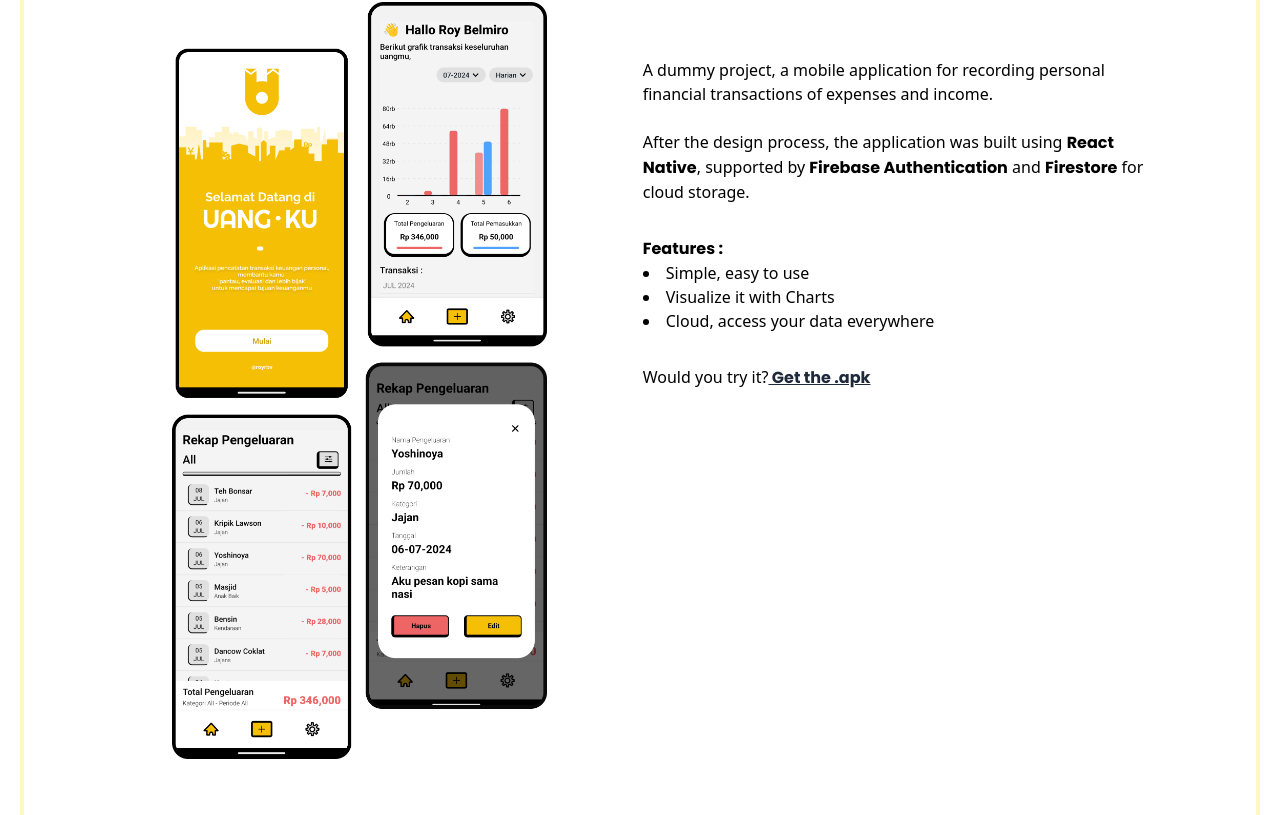
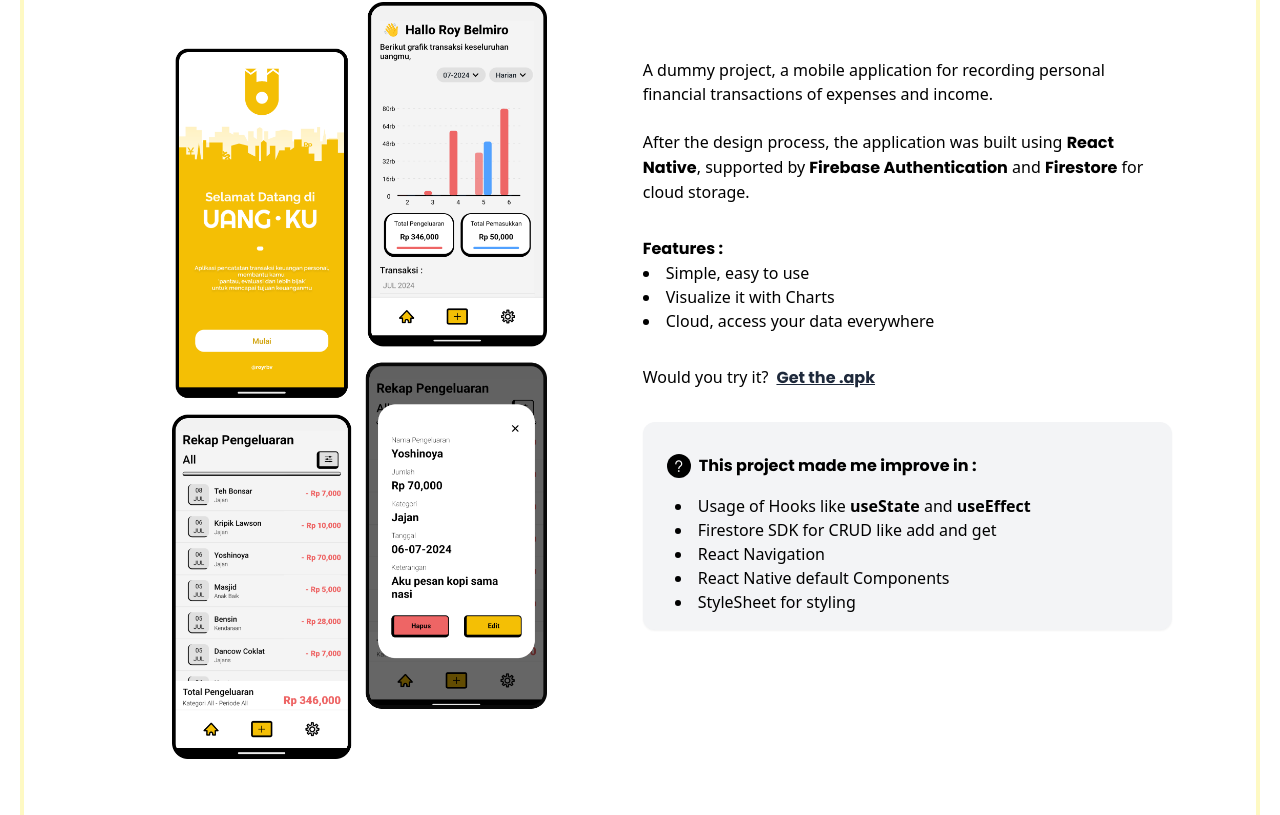
Before and after one commit to royrbv/web-portofolio-roy, a Next.js app: page / in a window 1280 px wide. Shown: the part 1389-2204 px from the top of the page. Built offline with nearby package versions, Linux system fonts and the light colour scheme; a web font is replaced by a local one.

Commit message:
add project skills improve

```diff
--- a/src/components/AboutSection.tsx
+++ b/src/components/AboutSection.tsx
@@ -116,11 +116,11 @@ const AboutSection = () => {
                     I am seeking opportunities to learn about the tech industry
                     and gain real-world experience.
                   </p>
-                  <div className="flex justify-end md:mx-10">
+                  {/* <div className="flex justify-end md:mx-10">
                     <a className="text-black py-2 bg-white px-5 rounded-full cursor-pointer hover:bg-slate-600 transition ease-out duration-300 active:bg-slate-400">
                       Get to know me!
                     </a>
-                  </div>
+                  </div> */}
                 </div>
               )}
               {subAbout == 2 && (
@@ -161,11 +161,11 @@ const AboutSection = () => {
                     prepared monthly account statements for three branches. This
                     company is a distributor of Walls ice cream products.
                   </p>
-                  <div className="flex justify-end md:mx-10">
+                  {/* <div className="flex justify-end md:mx-10">
                     <a className="text-black py-2 bg-white px-5 rounded-full cursor-pointer hover:bg-slate-600 transition ease-out duration-300 active:bg-slate-400">
                       Get to know me!
                     </a>
-                  </div>
+                  </div> */}
                 </div>
               )}
               {subAbout == 4 && (
--- a/src/components/ProjectSection.tsx
+++ b/src/components/ProjectSection.tsx
@@ -75,7 +75,7 @@ const ProjectSection = () => {
                   <li>Visualize it with Charts</li>
                   <li>Cloud, access your data everywhere</li>
                 </div>
-                <div>
+                <div className="flex gap-2">
                   Would you try it?
                   <a
                     className="underline cursor-pointer text-slate-800 hover:text-slate-500"
@@ -84,6 +84,27 @@ const ProjectSection = () => {
                   >
                     <span className={poppins.className}> Get the .apk</span>
                   </a>
+                </div>
+                <div className="bg-gray-100  rounded-xl shadow-sm">
+                  <div className="flex mt-8 mx-6">
+                    <a className=" text-white flex items-center justify-center text-center mr-2 bg-black rounded-full w-6 h-6 ">
+                      <i className=" text-sm ri-question-mark"></i>
+                    </a>
+                    <h2 className={poppins.className}>
+                      This project made me improve in :
+                    </h2>
+                  </div>
+                  <div className="mx-8 my-4">
+                    <li>
+                      Usage of Hooks like{" "}
+                      <span className="font-bold">useState</span> and{" "}
+                      <span className="font-bold">useEffect</span>
+                    </li>
+                    <li>Firestore SDK for CRUD like add and get</li>
+                    <li>React Navigation</li>
+                    <li>React Native default Components</li>
+                    <li>StyleSheet for styling</li>
+                  </div>
                 </div>
               </div>
             </div>
```
